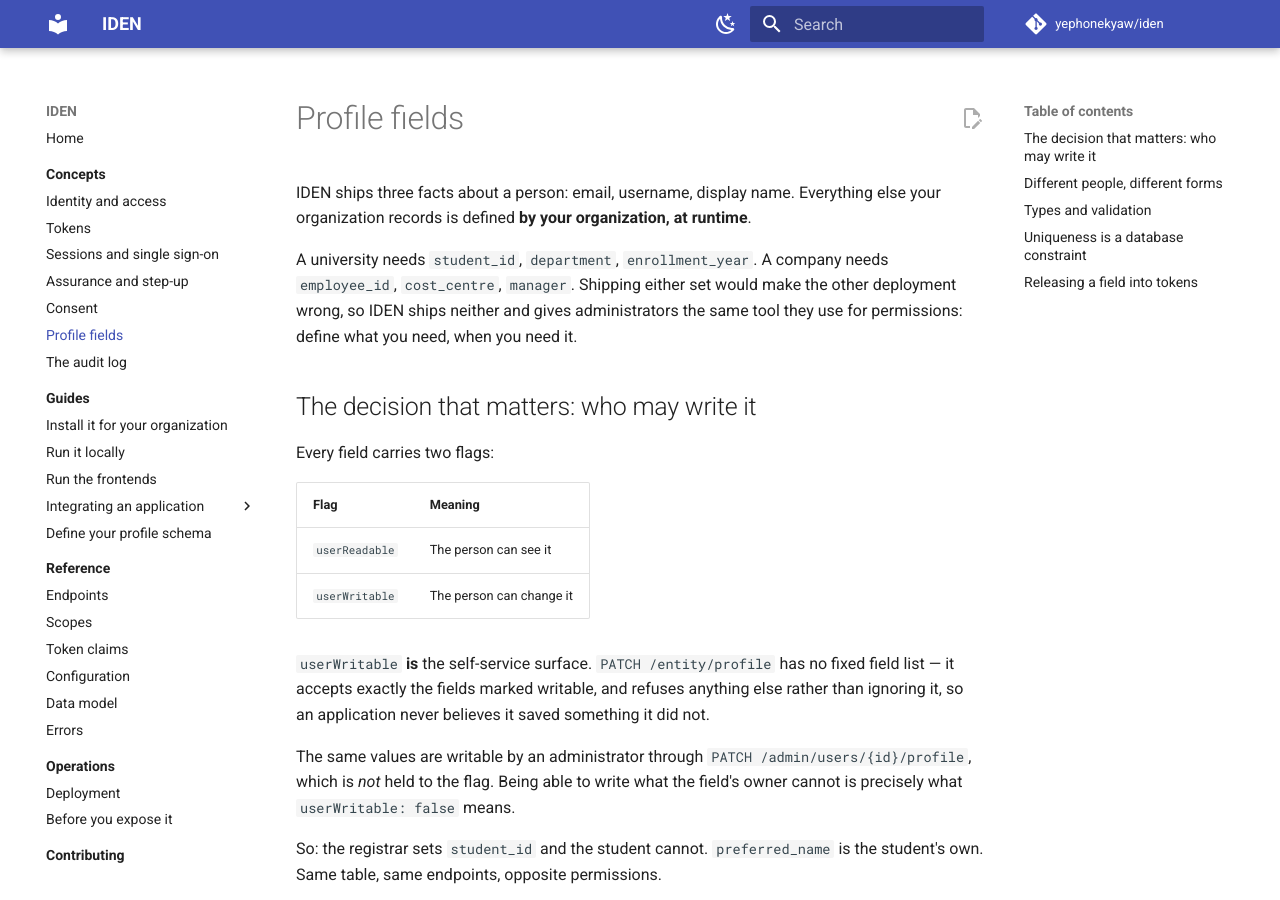
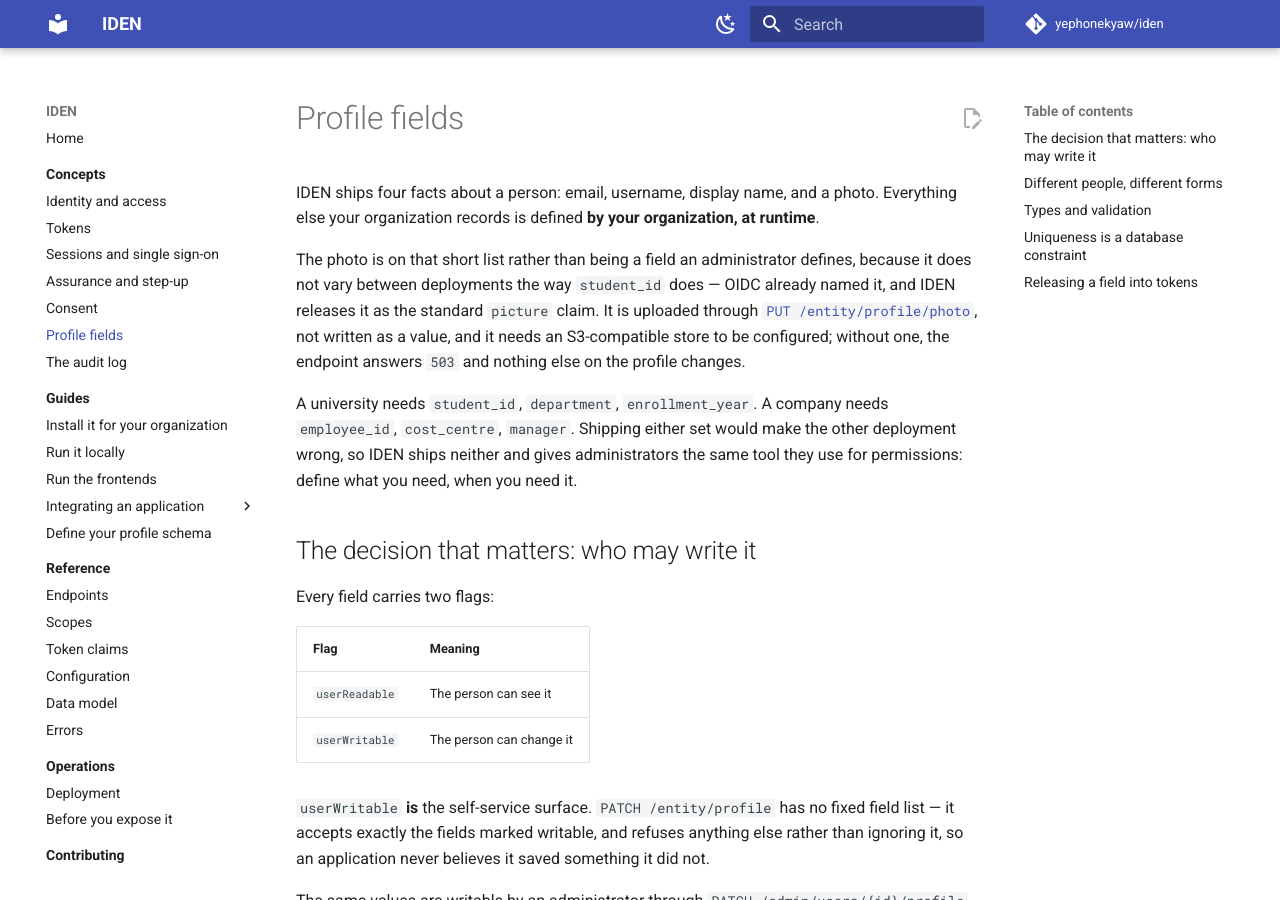
Before and after one commit to yephonekyaw/iden, an MkDocs documentation site: the page built from docs/concepts/profile-fields.md, in a window 1280 px wide and 900 px high. Built offline with MkDocs 1.6.1 and Material for MkDocs 9.7.7, drawn with Linux system fonts in a browser that asks for light colours; comment, search, counter and statistics services are not loaded.

Commit message:
docs: say the object store is any S3, not MinIO
The architecture named MinIO in five places as though it were settled. It is
still free to self-host, but its community build lost its management console to
the commercial product in 2025, which is a poor thing to hand someone as a
default. The provider never talked to MinIO anyway — it talks to S3 — so the
docs now say that, name the compose default, and list the alternatives.

Also documents the photo endpoints, the `picture` claim, and the six new
settings.

```diff
--- a/docs/concepts/profile-fields.md
+++ b/docs/concepts/profile-fields.md
@@ -1,7 +1,14 @@
 # Profile fields
 
-IDEN ships three facts about a person: email, username, display name. Everything else your
-organization records is defined **by your organization, at runtime**.
+IDEN ships four facts about a person: email, username, display name, and a photo. Everything else
+your organization records is defined **by your organization, at runtime**.
+
+The photo is on that short list rather than being a field an administrator defines, because it does
+not vary between deployments the way `student_id` does — OIDC already named it, and IDEN releases it
+as the standard `picture` claim. It is uploaded through
+[`PUT /entity/profile/photo`](../reference/endpoints.md), not written as a value, and it needs an
+S3-compatible store to be configured; without one, the endpoint answers `503` and nothing else on
+the profile changes.
 
 A university needs `student_id`, `department`, `enrollment_year`. A company needs `employee_id`,
 `cost_centre`, `manager`. Shipping either set would make the other deployment wrong, so IDEN ships
```
Also changed, not shown: README.md (+6 -6 lines), docs/operations/deployment.md (+7 -3 lines), docs/reference/claims.md (+1 -0 lines), docs/reference/configuration.md (+6 -0 lines), docs/reference/endpoints.md (+8 -0 lines), provider/README.md (+2 -2 lines), 1 other file.
